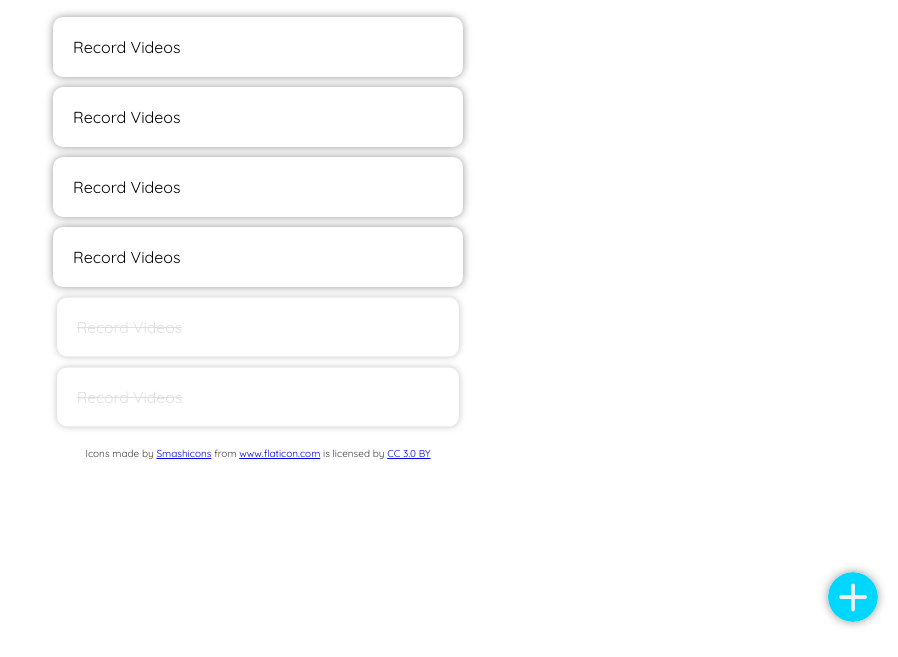
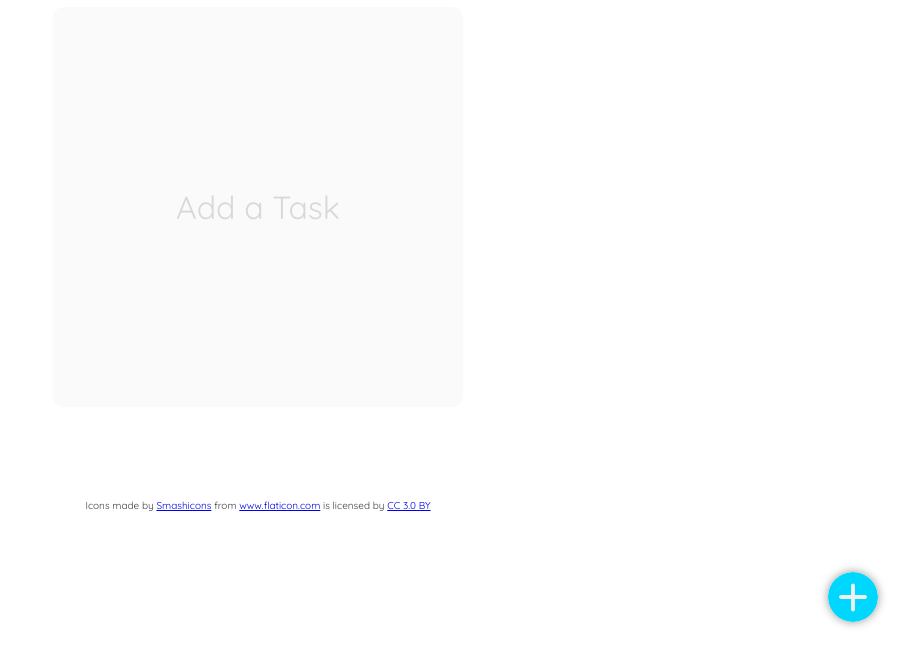
Before and after one commit to sayhelloelijah/say-todo, a plain HTML site: page index.html in a window 1280 px wide. Shown: the part 143-800 px from the top of the page, without its empty margins (382-1280 px from the left). Drawn offline with Linux system fonts and the light colour scheme.

Commit message:
account for an empty list

```diff
--- a/index.html
+++ b/index.html
@@ -28,19 +28,18 @@
         </header>
 
         <article>
-            <ul class="todo__list">
-                <li class="todo__list-item">Record Videos <svg class="todo__list-item-svg" version="1.1" id="Capa_1" xmlns="http://www.w3.org/2000/svg" xmlns:xlink="http://www.w3.org/1999/xlink" x="0px" y="0px" viewBox="0 0 59 59" style="enable-background:new 0 0 59 59;" xml:space="preserve"><g><path d="M29.5,51c0.552,0,1-0.447,1-1V17c0-0.553-0.448-1-1-1s-1,0.447-1,1v33C28.5,50.553,28.948,51,29.5,51z"/><path d="M19.5,51c0.552,0,1-0.447,1-1V17c0-0.553-0.448-1-1-1s-1,0.447-1,1v33C18.5,50.553,18.948,51,19.5,51z"/><path d="M39.5,51c0.552,0,1-0.447,1-1V17c0-0.553-0.448-1-1-1s-1,0.447-1,1v33C38.5,50.553,38.948,51,39.5,51z"/><path d="M52.5,6H38.456c-0.11-1.25-0.495-3.358-1.813-4.711C35.809,0.434,34.751,0,33.499,0H23.5c-1.252,0-2.31,0.434-3.144,1.289 C19.038,2.642,18.653,4.75,18.543,6H6.5c-0.552,0-1,0.447-1,1s0.448,1,1,1h2.041l1.915,46.021C10.493,55.743,11.565,59,15.364,59 h28.272c3.799,0,4.871-3.257,4.907-4.958L50.459,8H52.5c0.552,0,1-0.447,1-1S53.052,6,52.5,6z M21.792,2.681 C22.24,2.223,22.799,2,23.5,2h9.999c0.701,0,1.26,0.223,1.708,0.681c0.805,0.823,1.128,2.271,1.24,3.319H20.553 C20.665,4.952,20.988,3.504,21.792,2.681z M46.544,53.979C46.538,54.288,46.4,57,43.636,57H15.364 c-2.734,0-2.898-2.717-2.909-3.042L10.542,8h37.915L46.544,53.979z"/></g><g></g><g></g><g></g><g></g><g></g><g></g><g></g><g></g><g></g><g></g><g></g><g></g><g></g><g></g><g></g></svg></li>
+            <ul class="todo__list todo__list--empty">
+                <!-- <li class="todo__list-item">Record Videos <svg class="todo__list-item-svg" version="1.1" id="Capa_1" xmlns="http://www.w3.org/2000/svg" xmlns:xlink="http://www.w3.org/1999/xlink" x="0px" y="0px" viewBox="0 0 59 59" style="enable-background:new 0 0 59 59;" xml:space="preserve"><g><path d="M29.5,51c0.552,0,1-0.447,1-1V17c0-0.553-0.448-1-1-1s-1,0.447-1,1v33C28.5,50.553,28.948,51,29.5,51z"/><path d="M19.5,51c0.552,0,1-0.447,1-1V17c0-0.553-0.448-1-1-1s-1,0.447-1,1v33C18.5,50.553,18.948,51,19.5,51z"/><path d="M39.5,51c0.552,0,1-0.447,1-1V17c0-0.553-0.448-1-1-1s-1,0.447-1,1v33C38.5,50.553,38.948,51,39.5,51z"/><path d="M52.5,6H38.456c-0.11-1.25-0.495-3.358-1.813-4.711C35.809,0.434,34.751,0,33.499,0H23.5c-1.252,0-2.31,0.434-3.144,1.289 C19.038,2.642,18.653,4.75,18.543,6H6.5c-0.552,0-1,0.447-1,1s0.448,1,1,1h2.041l1.915,46.021C10.493,55.743,11.565,59,15.364,59 h28.272c3.799,0,4.871-3.257,4.907-4.958L50.459,8H52.5c0.552,0,1-0.447,1-1S53.052,6,52.5,6z M21.792,2.681 C22.24,2.223,22.799,2,23.5,2h9.999c0.701,0,1.26,0.223,1.708,0.681c0.805,0.823,1.128,2.271,1.24,3.319H20.553 C20.665,4.952,20.988,3.504,21.792,2.681z M46.544,53.979C46.538,54.288,46.4,57,43.636,57H15.364 c-2.734,0-2.898-2.717-2.909-3.042L10.542,8h37.915L46.544,53.979z"/></g><g></g><g></g><g></g><g></g><g></g><g></g><g></g><g></g><g></g><g></g><g></g><g></g><g></g><g></g><g></g></svg></li>
                 <li class="todo__list-item">Record Videos <svg class="todo__list-item-svg" version="1.1" id="Capa_1" xmlns="http://www.w3.org/2000/svg" xmlns:xlink="http://www.w3.org/1999/xlink" x="0px" y="0px" viewBox="0 0 59 59" style="enable-background:new 0 0 59 59;" xml:space="preserve"><g><path d="M29.5,51c0.552,0,1-0.447,1-1V17c0-0.553-0.448-1-1-1s-1,0.447-1,1v33C28.5,50.553,28.948,51,29.5,51z"/><path d="M19.5,51c0.552,0,1-0.447,1-1V17c0-0.553-0.448-1-1-1s-1,0.447-1,1v33C18.5,50.553,18.948,51,19.5,51z"/><path d="M39.5,51c0.552,0,1-0.447,1-1V17c0-0.553-0.448-1-1-1s-1,0.447-1,1v33C38.5,50.553,38.948,51,39.5,51z"/><path d="M52.5,6H38.456c-0.11-1.25-0.495-3.358-1.813-4.711C35.809,0.434,34.751,0,33.499,0H23.5c-1.252,0-2.31,0.434-3.144,1.289 C19.038,2.642,18.653,4.75,18.543,6H6.5c-0.552,0-1,0.447-1,1s0.448,1,1,1h2.041l1.915,46.021C10.493,55.743,11.565,59,15.364,59 h28.272c3.799,0,4.871-3.257,4.907-4.958L50.459,8H52.5c0.552,0,1-0.447,1-1S53.052,6,52.5,6z M21.792,2.681 C22.24,2.223,22.799,2,23.5,2h9.999c0.701,0,1.26,0.223,1.708,0.681c0.805,0.823,1.128,2.271,1.24,3.319H20.553 C20.665,4.952,20.988,3.504,21.792,2.681z M46.544,53.979C46.538,54.288,46.4,57,43.636,57H15.364 c-2.734,0-2.898-2.717-2.909-3.042L10.542,8h37.915L46.544,53.979z"/></g><g></g><g></g><g></g><g></g><g></g><g></g><g></g><g></g><g></g><g></g><g></g><g></g><g></g><g></g><g></g></svg></li>
                 <li class="todo__list-item">Record Videos <svg class="todo__list-item-svg" version="1.1" id="Capa_1" xmlns="http://www.w3.org/2000/svg" xmlns:xlink="http://www.w3.org/1999/xlink" x="0px" y="0px" viewBox="0 0 59 59" style="enable-background:new 0 0 59 59;" xml:space="preserve"><g><path d="M29.5,51c0.552,0,1-0.447,1-1V17c0-0.553-0.448-1-1-1s-1,0.447-1,1v33C28.5,50.553,28.948,51,29.5,51z"/><path d="M19.5,51c0.552,0,1-0.447,1-1V17c0-0.553-0.448-1-1-1s-1,0.447-1,1v33C18.5,50.553,18.948,51,19.5,51z"/><path d="M39.5,51c0.552,0,1-0.447,1-1V17c0-0.553-0.448-1-1-1s-1,0.447-1,1v33C38.5,50.553,38.948,51,39.5,51z"/><path d="M52.5,6H38.456c-0.11-1.25-0.495-3.358-1.813-4.711C35.809,0.434,34.751,0,33.499,0H23.5c-1.252,0-2.31,0.434-3.144,1.289 C19.038,2.642,18.653,4.75,18.543,6H6.5c-0.552,0-1,0.447-1,1s0.448,1,1,1h2.041l1.915,46.021C10.493,55.743,11.565,59,15.364,59 h28.272c3.799,0,4.871-3.257,4.907-4.958L50.459,8H52.5c0.552,0,1-0.447,1-1S53.052,6,52.5,6z M21.792,2.681 C22.24,2.223,22.799,2,23.5,2h9.999c0.701,0,1.26,0.223,1.708,0.681c0.805,0.823,1.128,2.271,1.24,3.319H20.553 C20.665,4.952,20.988,3.504,21.792,2.681z M46.544,53.979C46.538,54.288,46.4,57,43.636,57H15.364 c-2.734,0-2.898-2.717-2.909-3.042L10.542,8h37.915L46.544,53.979z"/></g><g></g><g></g><g></g><g></g><g></g><g></g><g></g><g></g><g></g><g></g><g></g><g></g><g></g><g></g><g></g></svg></li>
                 <li class="todo__list-item">Record Videos <svg class="todo__list-item-svg" version="1.1" id="Capa_1" xmlns="http://www.w3.org/2000/svg" xmlns:xlink="http://www.w3.org/1999/xlink" x="0px" y="0px" viewBox="0 0 59 59" style="enable-background:new 0 0 59 59;" xml:space="preserve"><g><path d="M29.5,51c0.552,0,1-0.447,1-1V17c0-0.553-0.448-1-1-1s-1,0.447-1,1v33C28.5,50.553,28.948,51,29.5,51z"/><path d="M19.5,51c0.552,0,1-0.447,1-1V17c0-0.553-0.448-1-1-1s-1,0.447-1,1v33C18.5,50.553,18.948,51,19.5,51z"/><path d="M39.5,51c0.552,0,1-0.447,1-1V17c0-0.553-0.448-1-1-1s-1,0.447-1,1v33C38.5,50.553,38.948,51,39.5,51z"/><path d="M52.5,6H38.456c-0.11-1.25-0.495-3.358-1.813-4.711C35.809,0.434,34.751,0,33.499,0H23.5c-1.252,0-2.31,0.434-3.144,1.289 C19.038,2.642,18.653,4.75,18.543,6H6.5c-0.552,0-1,0.447-1,1s0.448,1,1,1h2.041l1.915,46.021C10.493,55.743,11.565,59,15.364,59 h28.272c3.799,0,4.871-3.257,4.907-4.958L50.459,8H52.5c0.552,0,1-0.447,1-1S53.052,6,52.5,6z M21.792,2.681 C22.24,2.223,22.799,2,23.5,2h9.999c0.701,0,1.26,0.223,1.708,0.681c0.805,0.823,1.128,2.271,1.24,3.319H20.553 C20.665,4.952,20.988,3.504,21.792,2.681z M46.544,53.979C46.538,54.288,46.4,57,43.636,57H15.364 c-2.734,0-2.898-2.717-2.909-3.042L10.542,8h37.915L46.544,53.979z"/></g><g></g><g></g><g></g><g></g><g></g><g></g><g></g><g></g><g></g><g></g><g></g><g></g><g></g><g></g><g></g></svg></li>
                 <li class="todo__list-item todo__list-item--done">Record Videos <svg class="todo__list-item-svg" version="1.1" id="Capa_1" xmlns="http://www.w3.org/2000/svg" xmlns:xlink="http://www.w3.org/1999/xlink" x="0px" y="0px" viewBox="0 0 59 59" style="enable-background:new 0 0 59 59;" xml:space="preserve"><g><path d="M29.5,51c0.552,0,1-0.447,1-1V17c0-0.553-0.448-1-1-1s-1,0.447-1,1v33C28.5,50.553,28.948,51,29.5,51z"/><path d="M19.5,51c0.552,0,1-0.447,1-1V17c0-0.553-0.448-1-1-1s-1,0.447-1,1v33C18.5,50.553,18.948,51,19.5,51z"/><path d="M39.5,51c0.552,0,1-0.447,1-1V17c0-0.553-0.448-1-1-1s-1,0.447-1,1v33C38.5,50.553,38.948,51,39.5,51z"/><path d="M52.5,6H38.456c-0.11-1.25-0.495-3.358-1.813-4.711C35.809,0.434,34.751,0,33.499,0H23.5c-1.252,0-2.31,0.434-3.144,1.289 C19.038,2.642,18.653,4.75,18.543,6H6.5c-0.552,0-1,0.447-1,1s0.448,1,1,1h2.041l1.915,46.021C10.493,55.743,11.565,59,15.364,59 h28.272c3.799,0,4.871-3.257,4.907-4.958L50.459,8H52.5c0.552,0,1-0.447,1-1S53.052,6,52.5,6z M21.792,2.681 C22.24,2.223,22.799,2,23.5,2h9.999c0.701,0,1.26,0.223,1.708,0.681c0.805,0.823,1.128,2.271,1.24,3.319H20.553 C20.665,4.952,20.988,3.504,21.792,2.681z M46.544,53.979C46.538,54.288,46.4,57,43.636,57H15.364 c-2.734,0-2.898-2.717-2.909-3.042L10.542,8h37.915L46.544,53.979z"/></g><g></g><g></g><g></g><g></g><g></g><g></g><g></g><g></g><g></g><g></g><g></g><g></g><g></g><g></g><g></g></svg></li>
-                <li class="todo__list-item todo__list-item--done">Record Videos <svg class="todo__list-item-svg" version="1.1" id="Capa_1" xmlns="http://www.w3.org/2000/svg" xmlns:xlink="http://www.w3.org/1999/xlink" x="0px" y="0px" viewBox="0 0 59 59" style="enable-background:new 0 0 59 59;" xml:space="preserve"><g><path d="M29.5,51c0.552,0,1-0.447,1-1V17c0-0.553-0.448-1-1-1s-1,0.447-1,1v33C28.5,50.553,28.948,51,29.5,51z"/><path d="M19.5,51c0.552,0,1-0.447,1-1V17c0-0.553-0.448-1-1-1s-1,0.447-1,1v33C18.5,50.553,18.948,51,19.5,51z"/><path d="M39.5,51c0.552,0,1-0.447,1-1V17c0-0.553-0.448-1-1-1s-1,0.447-1,1v33C38.5,50.553,38.948,51,39.5,51z"/><path d="M52.5,6H38.456c-0.11-1.25-0.495-3.358-1.813-4.711C35.809,0.434,34.751,0,33.499,0H23.5c-1.252,0-2.31,0.434-3.144,1.289 C19.038,2.642,18.653,4.75,18.543,6H6.5c-0.552,0-1,0.447-1,1s0.448,1,1,1h2.041l1.915,46.021C10.493,55.743,11.565,59,15.364,59 h28.272c3.799,0,4.871-3.257,4.907-4.958L50.459,8H52.5c0.552,0,1-0.447,1-1S53.052,6,52.5,6z M21.792,2.681 C22.24,2.223,22.799,2,23.5,2h9.999c0.701,0,1.26,0.223,1.708,0.681c0.805,0.823,1.128,2.271,1.24,3.319H20.553 C20.665,4.952,20.988,3.504,21.792,2.681z M46.544,53.979C46.538,54.288,46.4,57,43.636,57H15.364 c-2.734,0-2.898-2.717-2.909-3.042L10.542,8h37.915L46.544,53.979z"/></g><g></g><g></g><g></g><g></g><g></g><g></g><g></g><g></g><g></g><g></g><g></g><g></g><g></g><g></g><g></g></svg></li>
+                <li class="todo__list-item todo__list-item--done">Record Videos <svg class="todo__list-item-svg" version="1.1" id="Capa_1" xmlns="http://www.w3.org/2000/svg" xmlns:xlink="http://www.w3.org/1999/xlink" x="0px" y="0px" viewBox="0 0 59 59" style="enable-background:new 0 0 59 59;" xml:space="preserve"><g><path d="M29.5,51c0.552,0,1-0.447,1-1V17c0-0.553-0.448-1-1-1s-1,0.447-1,1v33C28.5,50.553,28.948,51,29.5,51z"/><path d="M19.5,51c0.552,0,1-0.447,1-1V17c0-0.553-0.448-1-1-1s-1,0.447-1,1v33C18.5,50.553,18.948,51,19.5,51z"/><path d="M39.5,51c0.552,0,1-0.447,1-1V17c0-0.553-0.448-1-1-1s-1,0.447-1,1v33C38.5,50.553,38.948,51,39.5,51z"/><path d="M52.5,6H38.456c-0.11-1.25-0.495-3.358-1.813-4.711C35.809,0.434,34.751,0,33.499,0H23.5c-1.252,0-2.31,0.434-3.144,1.289 C19.038,2.642,18.653,4.75,18.543,6H6.5c-0.552,0-1,0.447-1,1s0.448,1,1,1h2.041l1.915,46.021C10.493,55.743,11.565,59,15.364,59 h28.272c3.799,0,4.871-3.257,4.907-4.958L50.459,8H52.5c0.552,0,1-0.447,1-1S53.052,6,52.5,6z M21.792,2.681 C22.24,2.223,22.799,2,23.5,2h9.999c0.701,0,1.26,0.223,1.708,0.681c0.805,0.823,1.128,2.271,1.24,3.319H20.553 C20.665,4.952,20.988,3.504,21.792,2.681z M46.544,53.979C46.538,54.288,46.4,57,43.636,57H15.364 c-2.734,0-2.898-2.717-2.909-3.042L10.542,8h37.915L46.544,53.979z"/></g><g></g><g></g><g></g><g></g><g></g><g></g><g></g><g></g><g></g><g></g><g></g><g></g><g></g><g></g><g></g></svg></li> -->
             </ul>
         </article>
         <button type="button" class="todo__add-task" tabindex="1" title="Add New Task"><svg class="todo__add-task-svg" version="1.1" id="Capa_1" xmlns="http://www.w3.org/2000/svg" xmlns:xlink="http://www.w3.org/1999/xlink" x="0px" y="0px" viewBox="0 0 52 52" style="enable-background:new 0 0 52 52;" xml:space="preserve"><path d="M26,0C11.664,0,0,11.663,0,26s11.664,26,26,26s26-11.663,26-26S40.336,0,26,0z M38.5,28H28v11c0,1.104-0.896,2-2,2 s-2-0.896-2-2V28H13.5c-1.104,0-2-0.896-2-2s0.896-2,2-2H24V14c0-1.104,0.896-2,2-2s2,0.896,2,2v10h10.5c1.104,0,2,0.896,2,2 S39.604,28,38.5,28z"/><g></g><g></g><g></g><g></g><g></g><g></g><g></g><g></g><g></g><g></g><g></g><g></g><g></g><g></g><g></g></svg></button>
 
     </section>
-    <script src="public/js/app.js"></script>
     <footer class="todo__attribution">
             <p>Icons made by <a href="https://www.flaticon.com/authors/smashicons" target="_blank" title="Smashicons">Smashicons</a> from <a href="https://www.flaticon.com/" target="_blank" title="Flaticon">www.flaticon.com</a> is licensed by <a href="http://creativecommons.org/licenses/by/3.0/" title="Creative Commons BY 3.0" target="_blank">CC 3.0 BY</a></p>
     </footer>
@@ -54,5 +53,6 @@
             </menu>
         </form>
     </dialog>
+    <script src="public/js/app.js"></script>
 </body>
 </html>
--- a/resources/sass/modules/todo.scss
+++ b/resources/sass/modules/todo.scss
@@ -10,6 +10,22 @@
         list-style: none;
         margin: 0;
         padding: 0;
+
+        @at-root &--empty {
+            align-items: center;
+            background-color: rgba($black, .02);
+            border-radius: 10px;
+            color: lighten($grey, 40%);
+            display: flex;
+            justify-content: center;
+            height: 50vh;
+            margin-bottom: 20%;
+
+            &:before {
+                content: 'Add a Task';
+                font-size: 2em;
+            }
+        }
 
         @at-root &-item {
             align-items: center;
```
Also changed, not shown: public/css/app.css.
